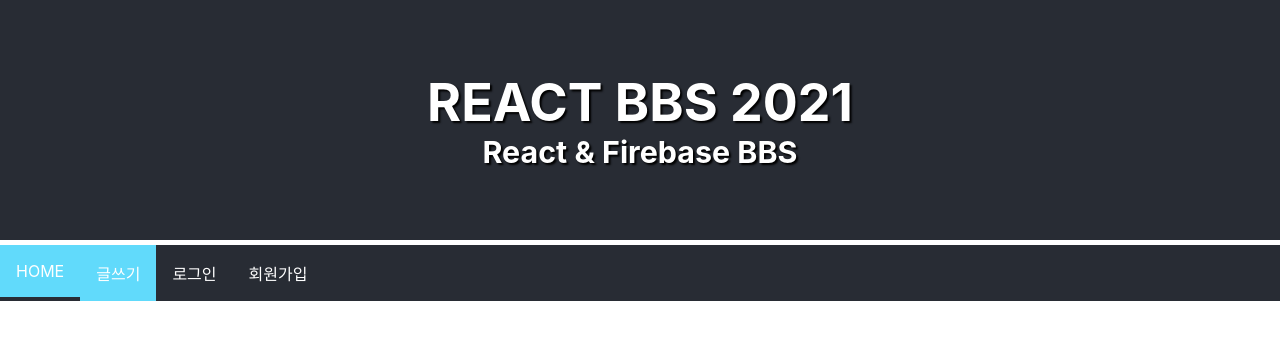
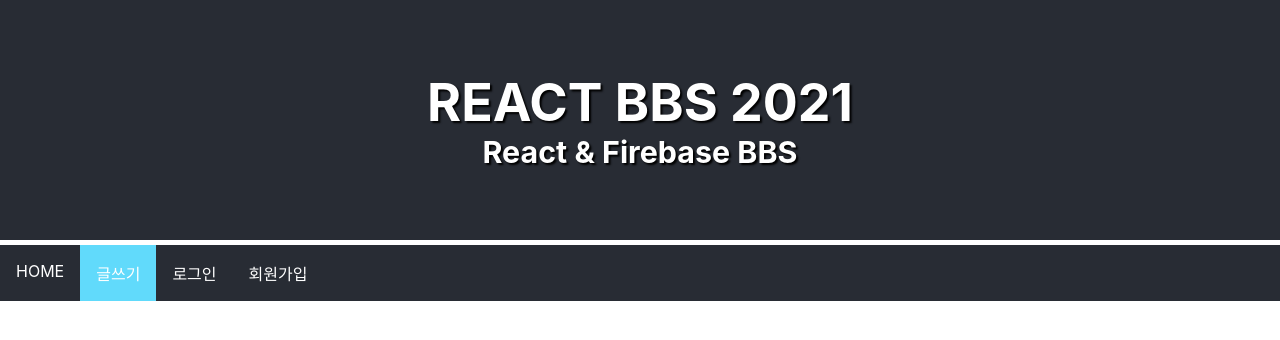
Before and after one commit to Eungyeol41/Biz_505_2021_React, a React (Create React App) app in the folder react-firebase-bbs/: page /write in a window 1280 px wide. Shown: the top 340 px of the page. Built offline with nearby package versions, Linux system fonts and the light colour scheme.

Commit message:
exact 추가

```diff
--- a/react-firebase-bbs/src/comps/MainNav.jsx
+++ b/react-firebase-bbs/src/comps/MainNav.jsx
@@ -9,7 +9,7 @@
     <div>
       <ul className="main_nav">
         <li>
-          <NavLink to="/" activeStyle={activeNavStyle}>
+          <NavLink to="/" activeStyle={activeNavStyle} exact>
             HOME
           </NavLink>
         </li>
```
